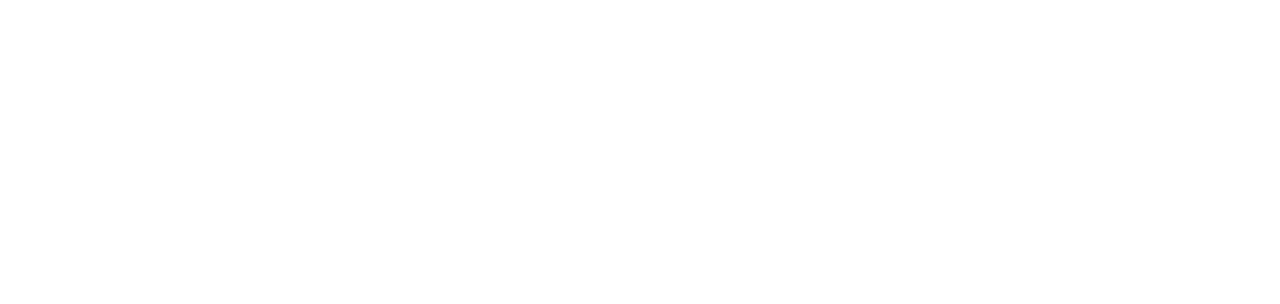
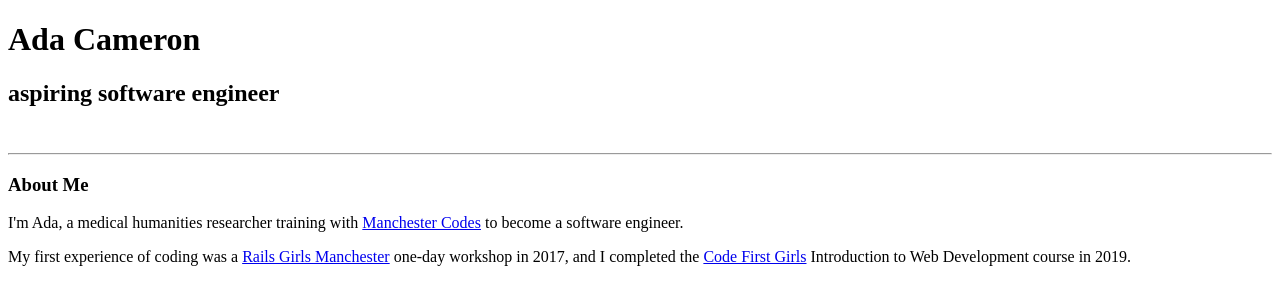
Before and after one commit to adacameron/portfolio, a plain HTML site: page index.html in a window 1280 px wide. Drawn offline with Linux system fonts and the light colour scheme.

Commit message:
added headings and About Me section

```diff
--- a/index.html
+++ b/index.html
@@ -3,8 +3,13 @@
     <head>
         <title>Ada Cameron</title>
         <body>
-
-
+         <h1>Ada Cameron</h1>
+         <h2>aspiring software engineer</h2>
+         <br />
+         <hr />
+         <h3>About Me</h3>
+         <p>I'm Ada, a medical humanities researcher training with <a href="https://www.manchestercodes.com/">Manchester Codes</a> to become a software engineer.</p>
+         <p>My first experience of coding was a <a href="http://railsgirls.com/manchester">Rails Girls Manchester</a> one-day workshop in 2017, and I completed the <a href="https://codefirstgirls.org.uk/">Code First Girls</a> Introduction to Web Development course in 2019.  </p>
         </body>
     </head>
 </html>
```
